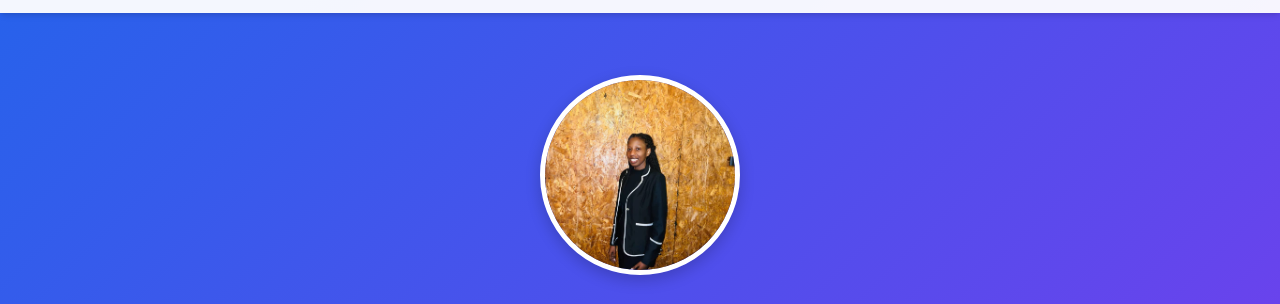
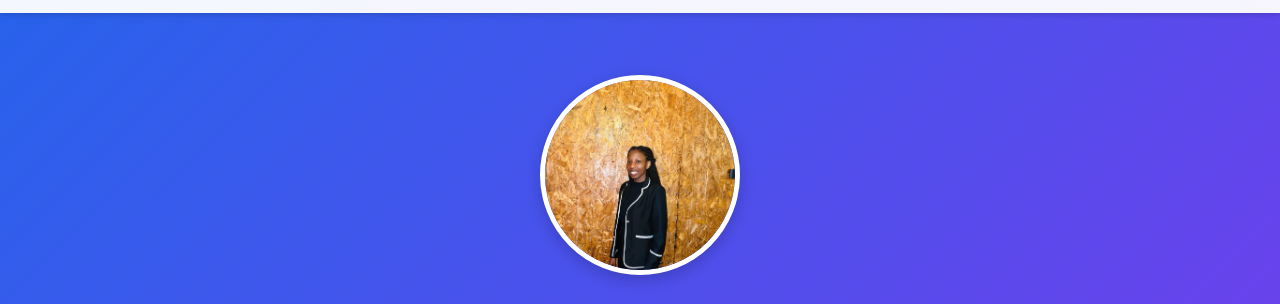
Before and after one commit to SandrineMerci/MyPortfolio, a plain HTML site: page index.html in a window 1280 px wide. Shown: the part 57-361 px from the top of the page. Drawn offline with Linux system fonts and the light colour scheme.

Commit message:
first commit

```diff
--- a/style.css
+++ b/style.css
@@ -204,10 +204,16 @@ nav {
   border: 5px solid white;
   box-shadow: 0 5px 15px rgba(0, 0, 0, 0.2);
 }
+
 .profile-photo {
   width: 100%;
   height: 100%;
-  object-fit: cover;
+  object-fit: cover; /* This ensures the image covers the circle */
+  object-position: center 30%; /* Adjust this to zoom on your face */
+  transition: transform 0.3s ease;
+}
+.profile-photo:hover {
+  transform: scale(1.05); /* Optional slight zoom on hover */
 }
 .hero-content {
   max-width: 800px;
```
